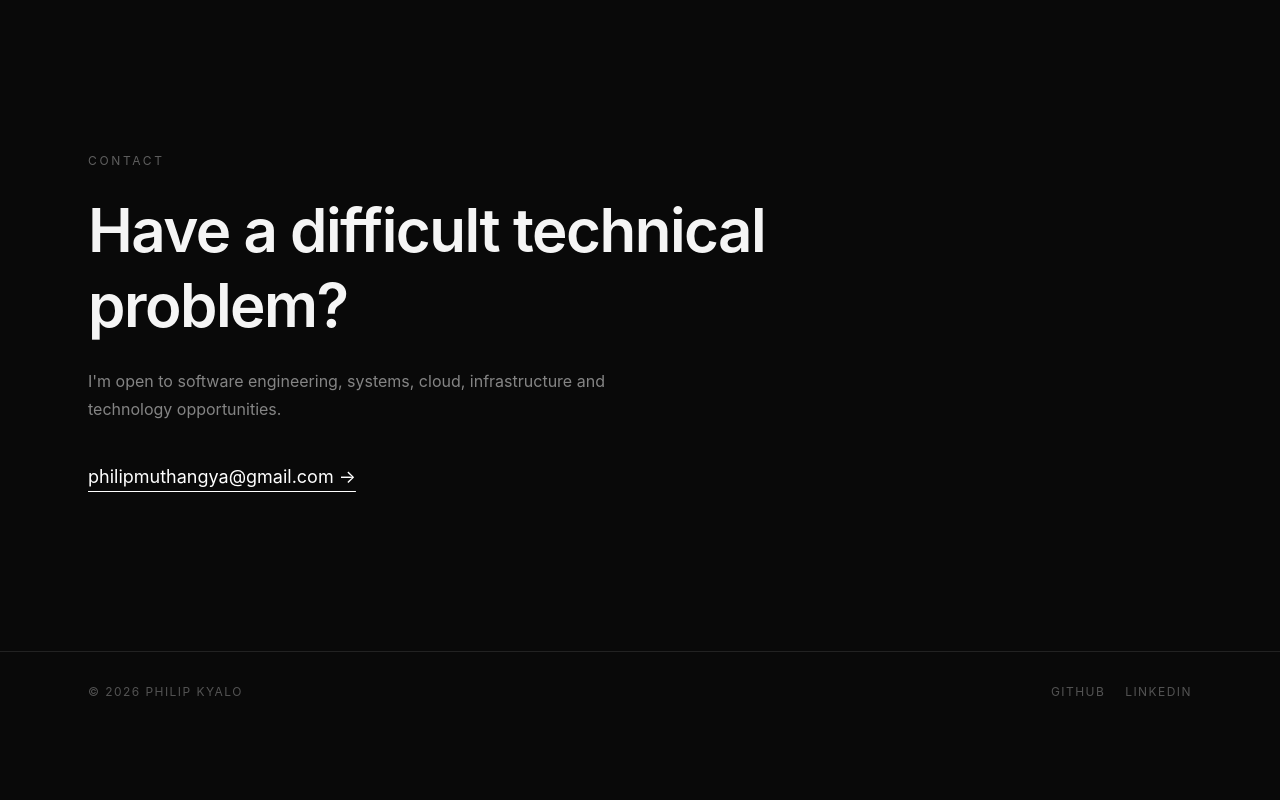
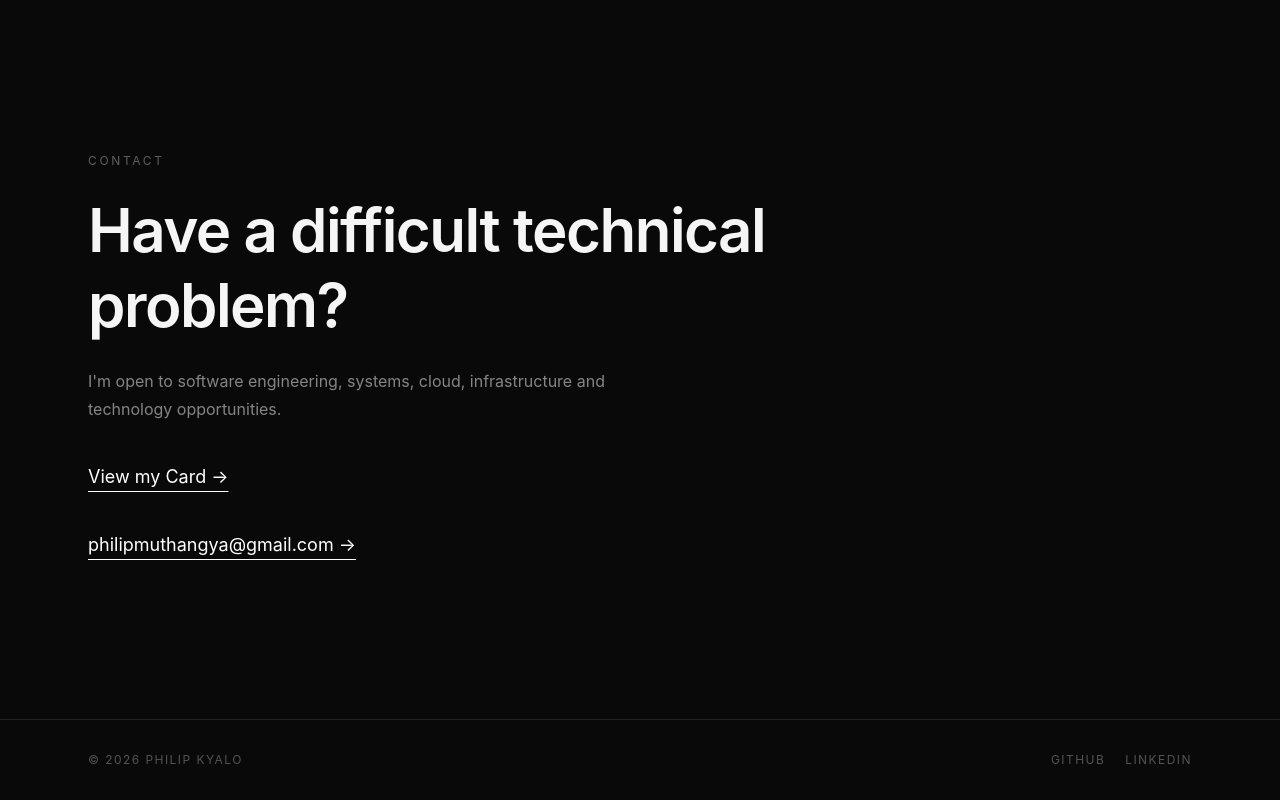
Before and after one commit to Muthaa/philip-portfolio, a Next.js app: page / in a window 1280 px wide. Shown: the part 6330-7130 px from the top of the page. Before the commit the page ends 7062 px from the top, so only its background shows below. Built offline with nearby package versions, Linux system fonts and the light colour scheme.

Commit message:
Update card

```diff
--- a/app/page.tsx
+++ b/app/page.tsx
@@ -603,6 +603,13 @@ export default function Home() {
           </p>
 
           <a
+            href="/card"
+            className="mt-10 inline-block text-lg text-white underline underline-offset-8 transition hover:text-white/70"
+          >
+            View my Card →
+          </a>
+          <br></br>
+          <a
             href="mailto:philipmuthangya@gmail.com"
             className="mt-10 inline-block text-lg text-white underline underline-offset-8 transition hover:text-white/70"
           >
```
